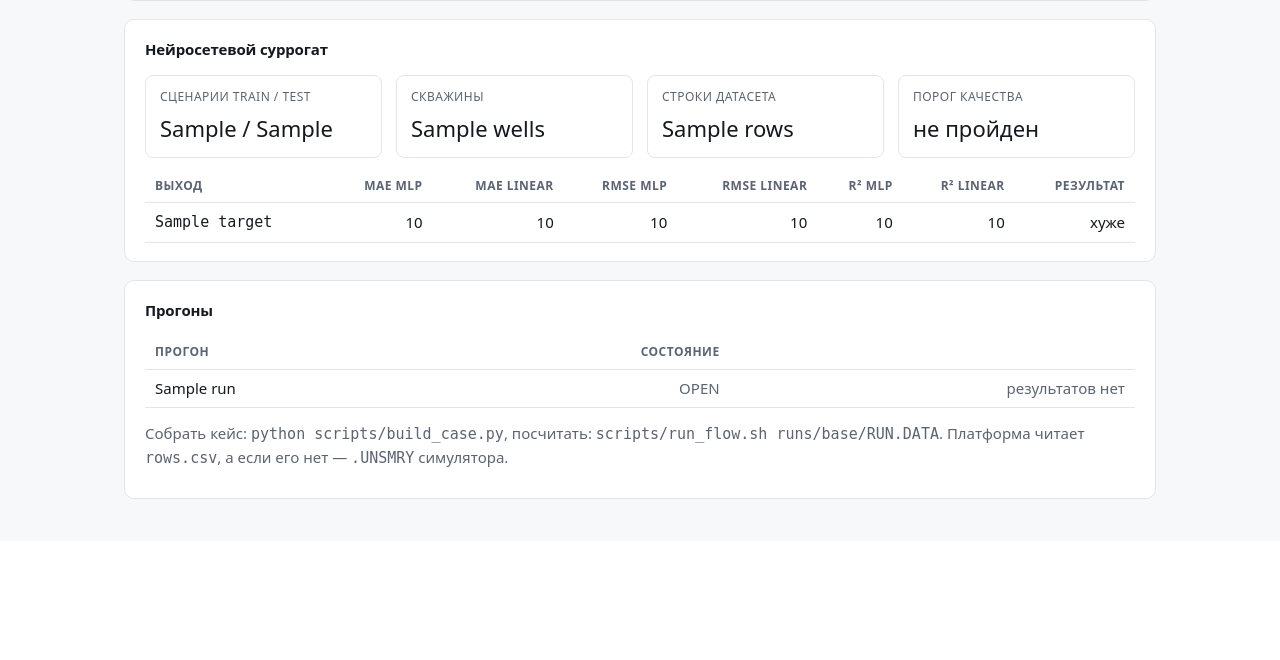
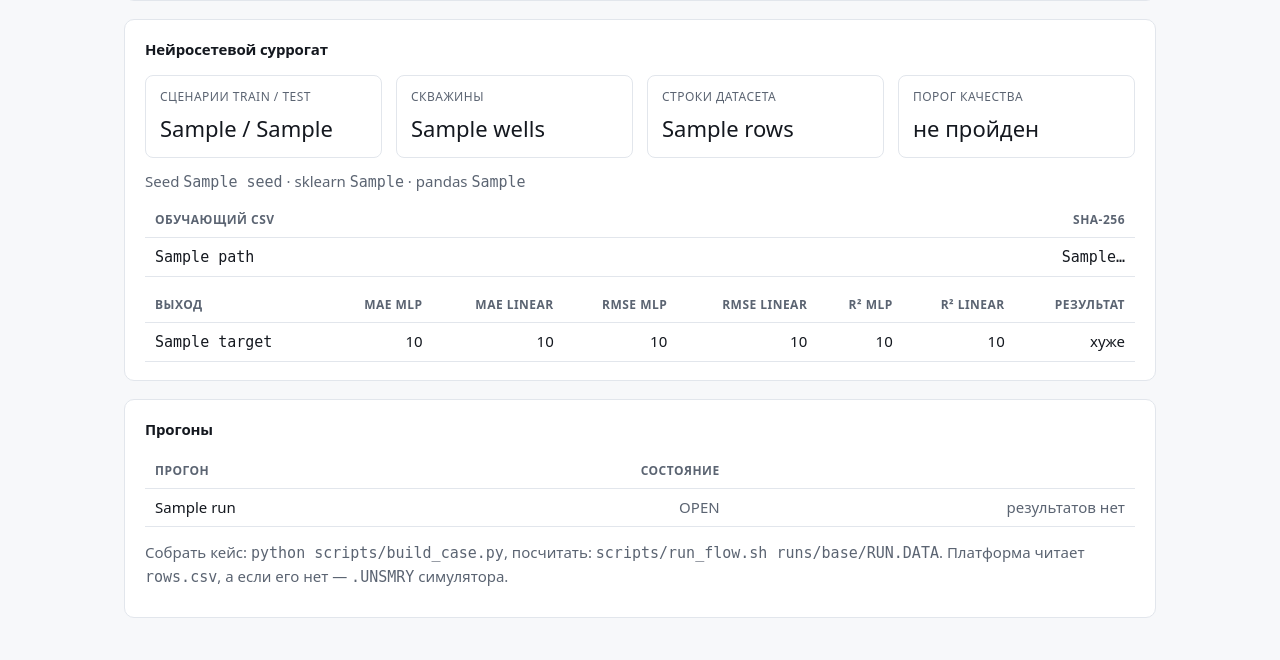
Before and after one commit to Ivana-banana/AIOS-Model-Z, a FastAPI app: template aios/web/templates/index.html in a window 1280 px wide. Shown: the part 348-1008 px from the top of the page. Before the commit the page ends 847 px from the top, so only its background shows below. Run offline with FastAPI, Linux system fonts and the light colour scheme; the template is opened without the code that fills it: most values are stand-ins (such as "Sample title", 1, 10 or a date in 2020).

Commit message:
ui: происхождение артефакта суррогата

```diff
--- a/aios/web/app.py
+++ b/aios/web/app.py
@@ -90,6 +90,10 @@ class SurrogateStatus:
         tuple[str, float, float, float | None, float | None, float | None, float | None], ...
     ] = ()
     quality_passed: bool = False
+    seed: int | None = None
+    sklearn_version: str | None = None
+    pandas_version: str | None = None
+    datasets: tuple[tuple[str, str], ...] = ()
 
 
 def load_surrogate_status(path: Path) -> SurrogateStatus:
@@ -120,6 +124,11 @@ def load_surrogate_status(path: Path) -> SurrogateStatus:
         quality_passed = all(
             by_target[target][0] < by_target[target][1] for target in QUALITY_TARGETS
         )
+        training = raw.get("training", {})
+        datasets = tuple(
+            (str(dataset["path"]), str(dataset["sha256"]))
+            for dataset in training.get("datasets", [])
+        )
         return SurrogateStatus(
             state="ready",
             train_scenarios=len(raw["train_scenarios"]),
@@ -128,6 +137,14 @@ def load_surrogate_status(path: Path) -> SurrogateStatus:
             rows=int(raw["rows"]),
             metrics=metrics,
             quality_passed=quality_passed,
+            seed=int(training["seed"]) if "seed" in training else None,
+            sklearn_version=(
+                str(training["sklearn_version"]) if "sklearn_version" in training else None
+            ),
+            pandas_version=(
+                str(training["pandas_version"]) if "pandas_version" in training else None
+            ),
+            datasets=datasets,
         )
     except (KeyError, OSError, TypeError, ValueError, UnicodeError, json.JSONDecodeError):
         return SurrogateStatus("invalid")
--- a/aios/web/templates/index.html
+++ b/aios/web/templates/index.html
@@ -48,6 +48,25 @@
       <div class="value">{{ 'пройден' if surrogate.quality_passed else 'не пройден' }}</div>
     </div>
   </div>
+  {% if surrogate.seed is not none %}
+  <p class="muted" style="margin-top:12px">
+    Seed <code>{{ surrogate.seed }}</code>
+    {% if surrogate.sklearn_version %} · sklearn <code>{{ surrogate.sklearn_version }}</code>{% endif %}
+    {% if surrogate.pandas_version %} · pandas <code>{{ surrogate.pandas_version }}</code>{% endif %}
+  </p>
+  {% endif %}
+  {% if surrogate.datasets %}
+  <div class="scroll" style="margin-top:8px">
+    <table>
+      <thead><tr><th>Обучающий CSV</th><th>SHA-256</th></tr></thead>
+      <tbody>
+      {% for path, sha256 in surrogate.datasets %}
+        <tr><td><code>{{ path }}</code></td><td><code>{{ sha256[:12] }}…</code></td></tr>
+      {% endfor %}
+      </tbody>
+    </table>
+  </div>
+  {% endif %}
   <div class="scroll" style="margin-top:12px">
     <table>
       <thead>
```
Also changed, not shown: tests/test_web.py (+8 -0 lines).
